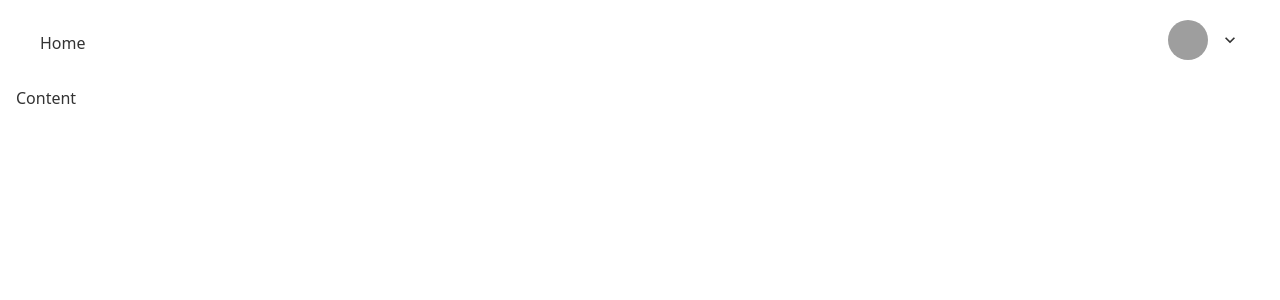
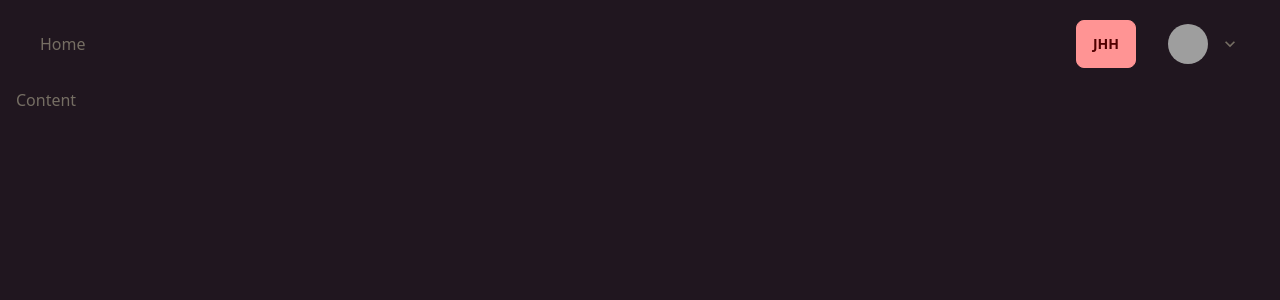
Before and after one commit to srabon0/challange2-rainier, a React (Create React App) app: page / in a window 1280 px wide. Shown: the top 300 px of the page. Built offline with nearby package versions, Linux system fonts and the light colour scheme; grey boxes are pictures that could not be loaded.

Commit message:
theme genrated

```diff
--- a/public/index.html
+++ b/public/index.html
@@ -1,5 +1,5 @@
 <!DOCTYPE html>
-<html lang="en">
+<html lang="en" data-theme="coffee">
   <head>
     <meta charset="utf-8" />
     <link rel="icon" href="%PUBLIC_URL%/favicon.ico" />
--- a/src/components/Navbar.js
+++ b/src/components/Navbar.js
@@ -28,7 +28,7 @@ const Navbar = () => {
           <div class="flex-none block">
             <ul class="menu menu-horizontal">
               <li>
-                <a>  </a>
+                <a> <button className="btn btn-primary" >jhh</button> </a>
               </li>
               <li tabindex="0">
                 <a>
--- a/tailwind.config.js
+++ b/tailwind.config.js
@@ -4,28 +4,34 @@ module.exports = {
   daisyui: {
     themes: [
       {
-        mytheme: {
+        light: {
           primary: "#FF9494",
-
           secondary: "#FF797B",
-
           accent: "#FF7C65",
-
+          neutral: "#3D4451",
+          "base-100": "#FFFFFF",
+          info: "#3ABFF8",
+          success: "#36D399",
+          warning: "#FBBD23",
+          error: "#F87272",
+        },
+      },
+      {
+        coffee: {
+          ...require("daisyui/src/colors/themes")["[data-theme=coffee]"],
+          primary: "#FF9494",
+          secondary: "#FF797B",
+          accent: "#FF7C65",
           neutral: "#3D4451",
 
-          "base-100": "#FFFFFF",
+          info: "#3ABFF8",
+          success: "#36D399",
+          warning: "#FBBD23",
+          error: "#F87272",
 
-          info: "#3ABFF8",
-
-          success: "#36D399",
-
-          warning: "#FBBD23",
-
-          error: "#F87272",
         },
       },
     ],
   },
-
   plugins: [require("daisyui")],
 };
```
